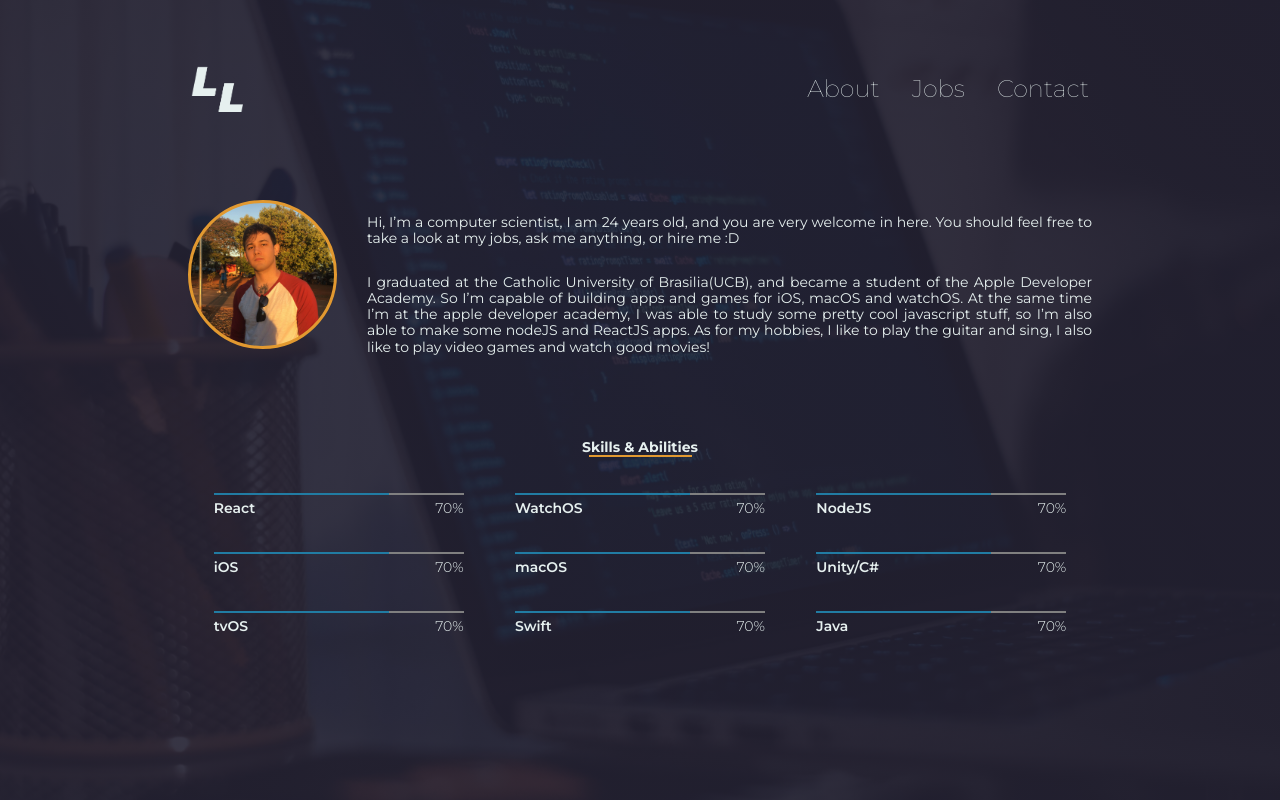
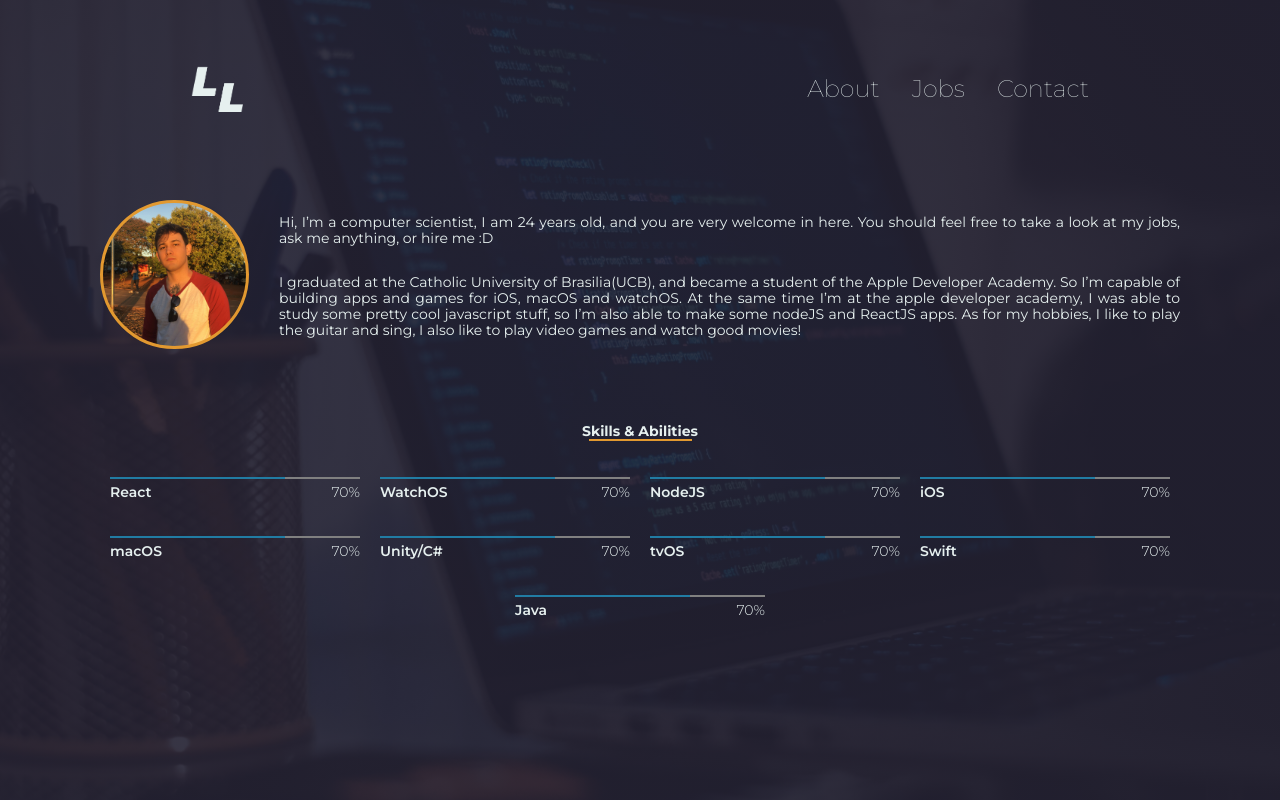
Before and after one commit to leo1mml/Portifolio, a React (Create React App) app: page /about in a window 1280 px wide. Built offline with nearby package versions, Linux system fonts and the light colour scheme.

Commit message:
added flex basis and correct margin to about me container

```diff
--- a/src/App.css
+++ b/src/App.css
@@ -349,10 +349,10 @@ button:disabled {
 .aboutme__container {
   display: flex;
   margin-top: 200px;
-  margin-left: calc(50% - 40%);
+  margin-left: calc(50% - 600px);
   font-size: 14px;
   flex-direction: column;
-  flex-basis: 80%;
+  flex-basis: 1200px;
   flex-shrink: 1;
   flex-grow: 0;
   flex-wrap: wrap;
--- a/src/StylesSCSS/Containers/AboutMe.scss
+++ b/src/StylesSCSS/Containers/AboutMe.scss
@@ -2,10 +2,10 @@
     display: flex;
     // border: 1px solid $dark-blue;
     margin-top: 200px;
-    margin-left: calc(50% - 40%);
+    margin-left: calc(50% - 600px);
     font-size: 14px;
     flex-direction: column;
-    flex-basis: 80%;
+    flex-basis: 1200px;
     flex-shrink: 1;
     flex-grow: 0;
     flex-wrap: wrap;
```
Also changed, not shown: 1 other file (tests, documents, lock files or other folders).
